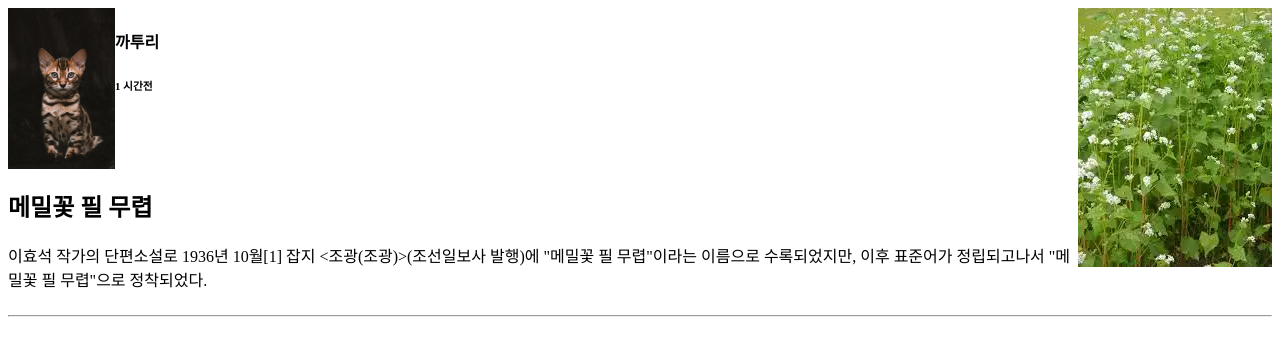
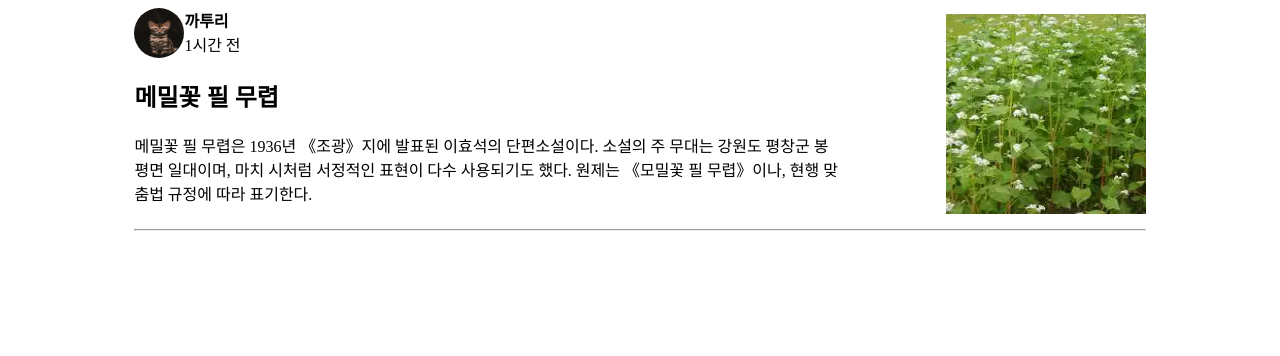
Before and after one commit to ByeongSuKim0992/test, a plain HTML site: page index5.html in a window 1280 px wide. Drawn offline with Linux system fonts and the light colour scheme.

Commit message:
htmlcss2

```diff
--- a/index5.html
+++ b/index5.html
@@ -5,32 +5,60 @@
     <meta name="viewport" content="width=device-width, initial-scale=1.0">
     <title>해보기</title>
     <style>
+        .div-flex{
+            display:flex;
+        }
+        .content{
+            width:70%;
+        }
+        .div-title{
+            display:flex;
+        }
+        .div-title p, h4{
+            margin:0;
+        }
+        .div-title img{
+            border-radius: 500px;
+        }
         .container{
-        display:flex ;
+            width:80%;
+            margin:auto;
+        }
+        .div-img{
+              width:30%;
+              display:flex;
+              justify-content: end;
+              align-items: center;
+        }
 
-        }
     </style>
 </head>
 <body>
     <div class="container">
-        <div>
-            <div style="display:flex;"><img src="cat.png" width="10%">
-                <div>
-                    <h4>까투리</h4>
-                    <h6>1 시간전</h6>
-                </div>
-            </div>
+        <div class="div-flex">
+        <div class="content">
+         <div class="div-title">
+        <img src="./cat.png" width="50px" height="50px">
+         <div>
+            <h4>까투리</h4>
+            <p class="write-time">1시간 전</p>
+        </div>
+    </div>
+    <h2>메밀꽃 필 무렵</h2>
+    <p>메밀꽃 필 무렵은 1936년 《조광》지에 발표된 이효석의 단편소설이다.
+        소설의 주 무대는 강원도 평창군 봉평면 일대이며, 마치 시처럼 서정적인 표현이 다수 사용되기도 했다.
+        원제는 《모밀꽃 필 무렵》이나, 현행 맞춤법 규정에 따라 표기한다.
+    </p>
+    </div>
+    <div class="div-img">
+        <img src="./flower.png" width="200px" height="200px">
+        </div>
+        </div>
+        <hr>
 
-            <div><h2>메밀꽃 필 무렵</h2>
-            <p>이효석 작가의 단편소설로 1936년 10월[1] 잡지 <조광(조광)>(조선일보사
-                발행)에 "메밀꽃 필 무렵"이라는 이름으로 수록되었지만, 이후 표준어가
-                정립되고나서 "메밀꽃 필 무렵"으로 정착되었다.</p>
-            </div>
-        </div>
-      <div><img src="flower.png"> </div>
+
 
     </div>
-    <hr>
 
 </body>
 </html>
```
